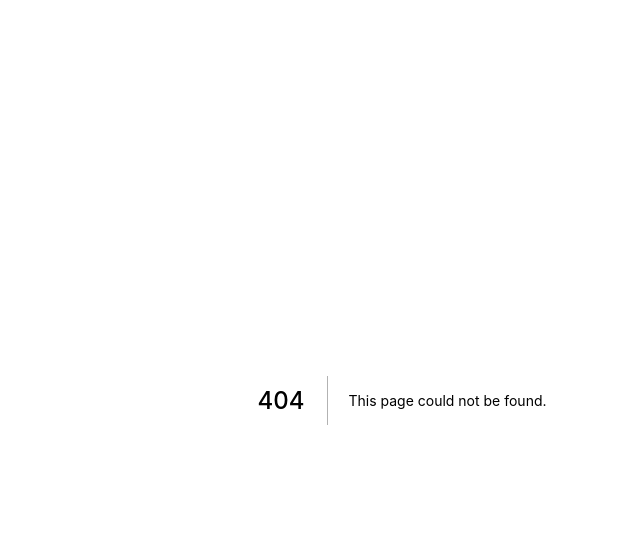
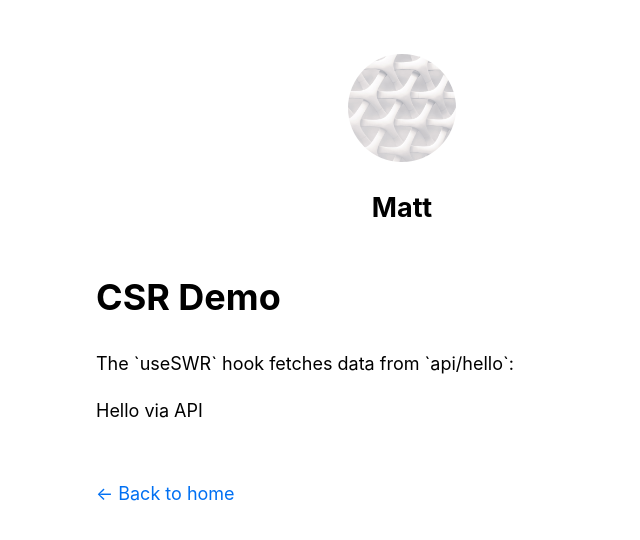
Before and after one commit to mqunell/nextjs-blog-tutorial, a Next.js app: page /api-demo in a window 1280 px wide. Before the commit this address had no page. Shown: the top 540 px of the page, without its empty margins (238-878 px from the left). Built offline with nearby package versions, Linux system fonts and the light colour scheme.

Commit message:
API Routes (and my CSR demo)

```diff
--- a/package.json
+++ b/package.json
@@ -14,6 +14,7 @@
     "react": "17.0.2",
     "react-dom": "17.0.2",
     "remark": "^13.0.0",
-    "remark-html": "^13.0.2"
+    "remark-html": "^13.0.2",
+    "swr": "^1.0.1"
   }
 }
--- /dev/null
+++ b/pages/api-demo.js
@@ -0,0 +1,23 @@
+import useSWR from 'swr';
+import Layout from '../components/layout';
+
+const fetcher = (url) => fetch(url).then((res) => res.json());
+
+export default function ApiDemo() {
+	const { data, error } = useSWR('/api/hello', fetcher);
+
+	// Determine the output to display based on useSWR results
+	const getFetchText = () => {
+		if (error) return 'Failed to load';
+		if (!data) return 'Loading...';
+		return data.text;
+	};
+
+	return (
+		<Layout>
+			<h1>CSR Demo</h1>
+			<p>The `useSWR` hook fetches data from `api/hello`:</p>
+			<p>{getFetchText()}</p>
+		</Layout>
+	);
+}
--- /dev/null
+++ b/pages/api/hello.js
@@ -0,0 +1,10 @@
+/**
+ * All HTTP request methods (ie. GET, POST) go to this function. Use req.method
+ * to see which was used and, if necessary, perform request-specific tasks.
+ *
+ * req is http.IncomingMessage plus some pre-built middlewares
+ * res is http.ServerResponse plus some helper functions
+ */
+export default function handler(req, res) {
+	res.status(200).json({ text: 'Hello via API' });
+}
```
Also changed, not shown: pages/index.js (+7 -0 lines), 1 other file (tests, documents, lock files or other folders).
